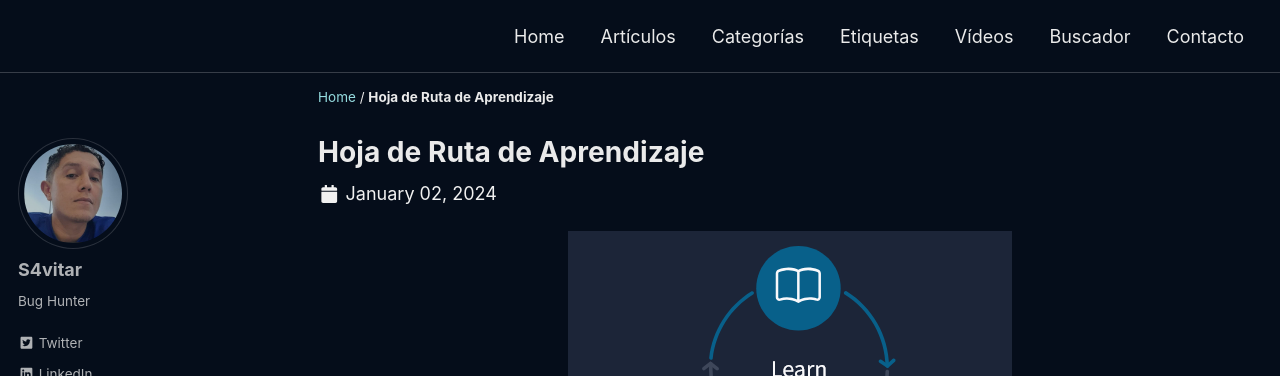
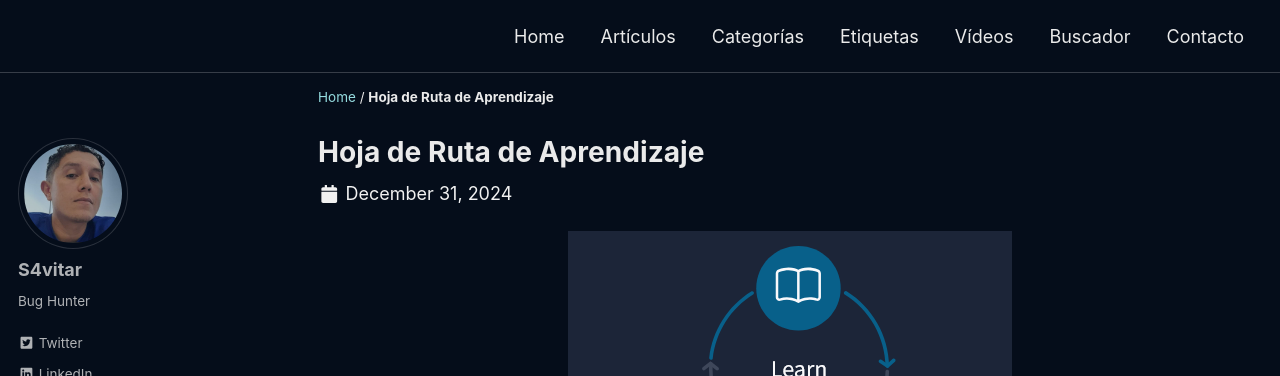
Before and after one commit to 4rleki-ing/TryH4ckm3.github.io, a Jekyll site: the page built from _posts/2024-01-01-Ruta-de-Aprendizaje.md, in a window 1280 px wide and 900 px high. Shown: the top 376 px of the window. Built offline with Jekyll 4.4.1, drawn with Linux system fonts in a browser that asks for light colours; cached includes are drawn as plain includes; a script that is not in the unit is left out; some of the changed text lies outside the part shown.

Commit message:
Update 2024-01-01-Ruta-de-Aprendizaje.md

```diff
--- a/_posts/2024-01-01-Ruta-de-Aprendizaje.md
+++ b/_posts/2024-01-01-Ruta-de-Aprendizaje.md
@@ -2,7 +2,7 @@
 layout: single
 title: Hoja de Ruta de Aprendizaje
 excerpt: "Desde los principios fundamentales hasta las técnicas avanzadas, esta hoja de ruta proporciona pasos claros y recursos esenciales para ayudarle a desarrollar un conjunto sólido de habilidades."
-date: 2024-01-02
+date: 2024-12-31
 classes: wide
 header:
   teaser: /assets/images/Ruta-Aprendizaje/Portada.jpg
```
